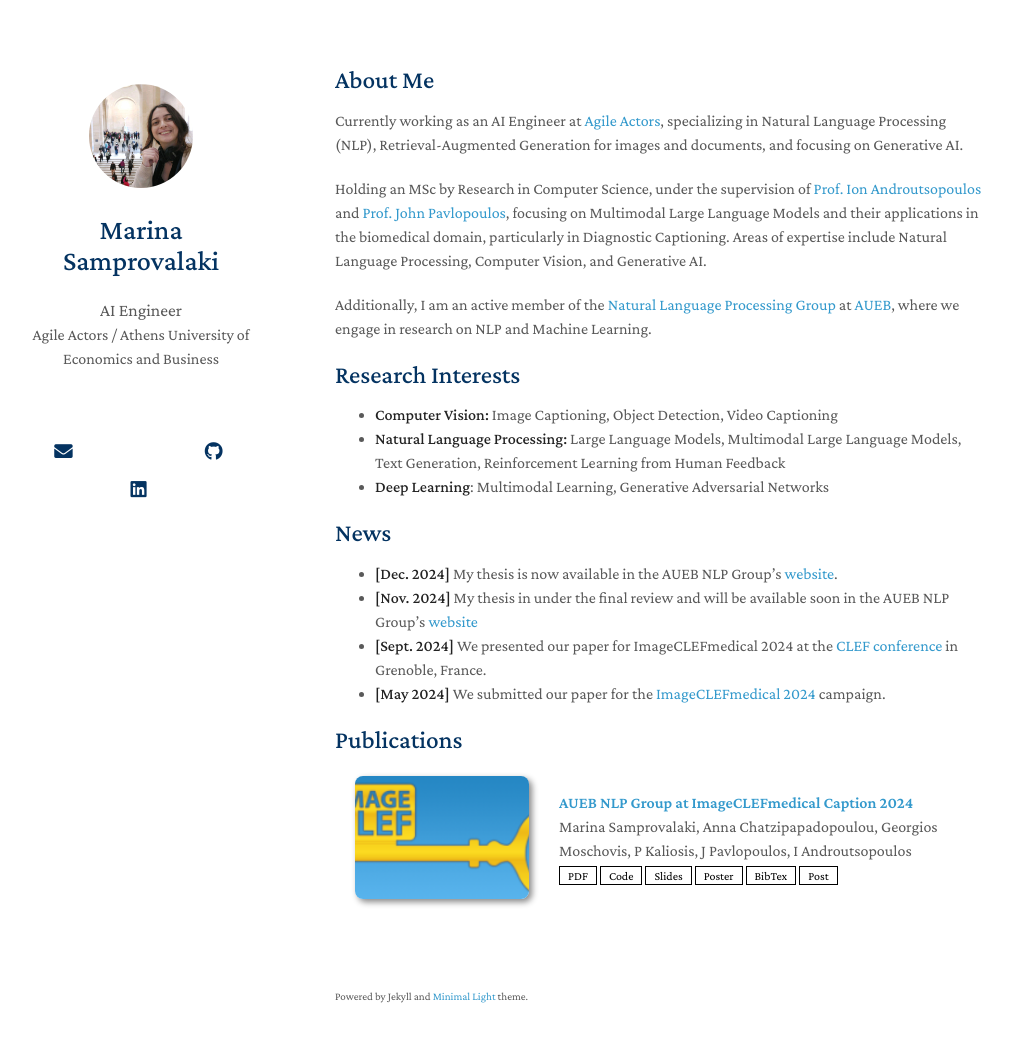
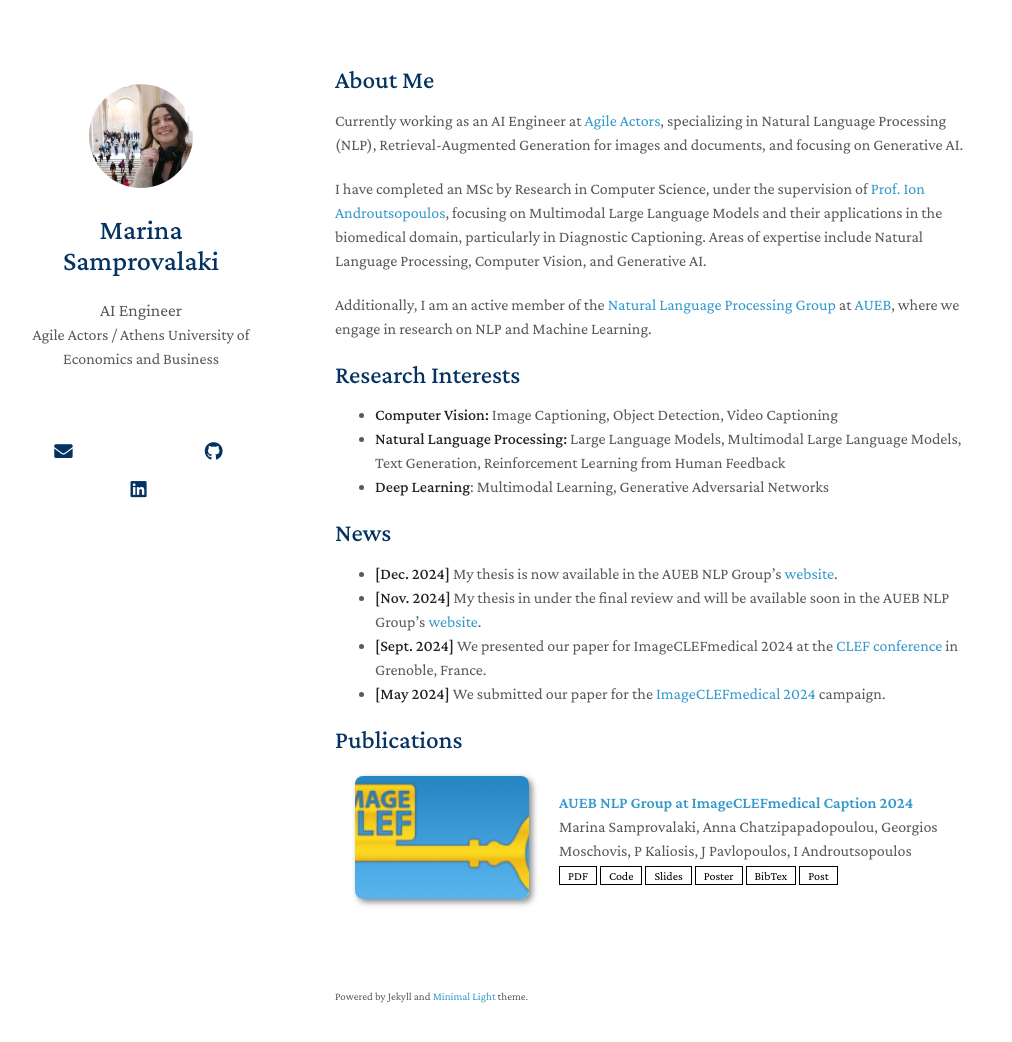
Before and after one commit to msamprovalaki/msamprovalaki.github.io, a Jekyll site: the page built from index.md, in a window 1280 px wide and 1077 px high. Shown: the top 1042 px of the window, without its empty margins (135-1147 px from the left). Built offline with Jekyll 4.4.1, drawn with Linux system fonts in a browser that asks for light colours; nearby versions of some CDN libraries; a style sheet for code colours, icons or effects is not loaded; our own code applies the rules of GitHub Pages for plain Markdown files.

Commit message:
changed about me

```diff
--- a/index.md
+++ b/index.md
@@ -6,7 +6,7 @@
 
 Currently working as an AI Engineer at  [Agile Actors](https://www.agileactors.com), specializing in Natural Language Processing (NLP), Retrieval-Augmented Generation for images and documents, and focusing on Generative AI.
 
-Holding an MSc by Research in Computer Science, under the supervision of [Prof. Ion Androutsopoulos](https://www2.aueb.gr/users/ion/) and [Prof. John Pavlopoulos](https://ipavlopoulos.github.io/),  focusing on Multimodal Large Language Models and their applications in the biomedical domain, particularly in Diagnostic Captioning. Areas of expertise include Natural Language Processing, Computer Vision, and Generative AI.
+I have completed an MSc by Research in Computer Science, under the supervision of [Prof. Ion Androutsopoulos](https://www2.aueb.gr/users/ion/),  focusing on Multimodal Large Language Models and their applications in the biomedical domain, particularly in Diagnostic Captioning. Areas of expertise include Natural Language Processing, Computer Vision, and Generative AI.
 
 Additionally, I am an active member of the [Natural Language Processing Group](http://nlp.cs.aueb.gr/) at [AUEB](https://www.aueb.gr), where we engage in research on NLP and Machine Learning.
 
@@ -22,7 +22,7 @@
 ## News
 
 - **[Dec. 2024]** My thesis is now available in the AUEB NLP Group's [website](http://nlp.cs.aueb.gr/theses.html).
-- **[Nov. 2024]** My thesis in under the final review and will be available soon in the AUEB NLP Group’s [website](http://nlp.cs.aueb.gr/theses.html)
+- **[Nov. 2024]** My thesis in under the final review and will be available soon in the AUEB NLP Group’s [website](http://nlp.cs.aueb.gr/theses.html).
 - **[Sept. 2024]** We presented our paper for ImageCLEFmedical 2024 at the [CLEF conference](https://clef2024.imag.fr/) in Grenoble, France.
 - **[May 2024]** We submitted our paper for the [ImageCLEFmedical 2024](https://www.imageclef.org/2024/medical) campaign.
 
```
